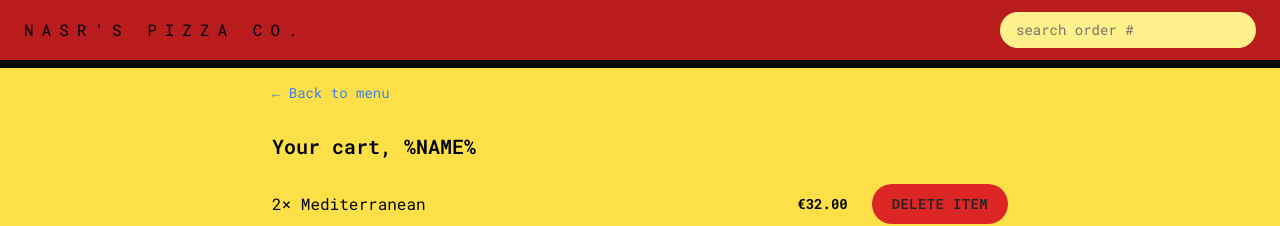
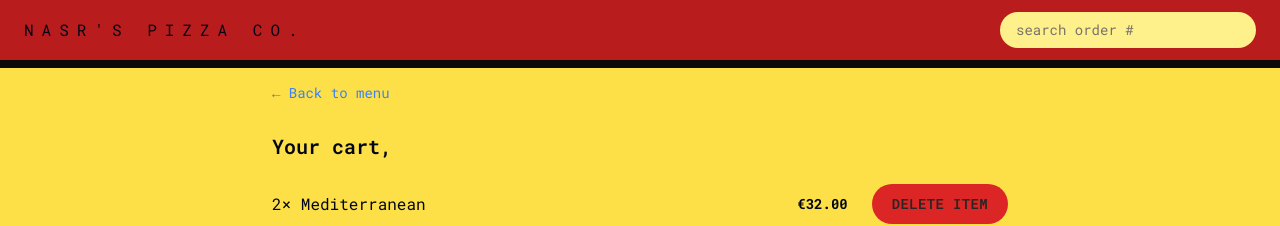
Before and after one commit to hansolo-N/fast-Pizza, a React (Vite) app: page /cart in a window 1280 px wide. Shown: the top 226 px of the page. Built offline with nearby package versions, Linux system fonts and the light colour scheme.

Commit message:
created cartSlice for redux store

```diff
--- a/src/features/cart/Cart.jsx
+++ b/src/features/cart/Cart.jsx
@@ -2,6 +2,7 @@
 import LinkButton from '../ui/LinkButton';
 import Button from '../ui/Button';
 import CartItem from './CartItem'
+import { useSelector } from 'react-redux/es/hooks/useSelector';
 const fakeCart = [
   {
     pizzaId: 12,
@@ -28,12 +29,12 @@ const fakeCart = [
 
 function Cart() {
   const cart = fakeCart;
-
+  const username = useSelector((store)=>store.user.username)
   return (
     <div className='px-4 py-3'>
       <LinkButton to="/menu" className='text-sm text-blue-500 hover:text-blue-700 hover:underline'>&larr; Back to menu</LinkButton>
 
-      <h2 className='mt-7 text-xl font-semibold'>Your cart, %NAME%</h2>
+      <h2 className='mt-7 text-xl font-semibold'>Your cart,{username}</h2>
       <ul className='mt-3 divide-y divide-stone-200 border-b'>
         {fakeCart.map(item=><CartItem item={item} key={item.pizzaId}/>)}
       </ul>
--- /dev/null
+++ b/src/features/cart/cartSlice.js
@@ -0,0 +1,18 @@
+import { createSlice } from "@reduxjs/toolkit"
+
+
+const initialState = {
+cart:[]
+}
+
+const cartSlice = createSlice({
+    name:'cart',
+    initialState: initialState,
+    reducers:{
+
+    }
+})
+
+export default cartSlice.reducer
+
+export {} from cartSlice.actions
--- a/src/features/order/CreateOrder.jsx
+++ b/src/features/order/CreateOrder.jsx
@@ -1,5 +1,6 @@
-import { useState } from "react";
+
 import { Form, redirect, useActionData, useNavigation } from "react-router-dom";
+import { useSelector } from 'react-redux/es/hooks/useSelector';
 import { createOrder } from "../services/apiRestaurant";
 import Button from "../ui/Button";
 
@@ -34,6 +35,7 @@ const fakeCart = [
 ];
 
 function CreateOrder() {
+  const username = useSelector((store)=>store.user.username)
   const navigation = useNavigation()
   const isSubmitting = navigation.state ==='submitting'
 
@@ -51,7 +53,7 @@ function CreateOrder() {
 
         <div className="mb-5 flex gap-2 flex-col sm:flex-row sm:items-center">
           <label className="sm:basis-40 ">First Name</label>
-          <input className="input grow" type="text" name="customer" required />
+          <input className="input grow" type="text" name="customer" defaultValue={username} required />
         </div>
 
         <div className="mb-5 flex gap-2 flex-col sm:flex-row sm:items-center">
--- a/src/features/ui/Home.jsx
+++ b/src/features/ui/Home.jsx
@@ -1,4 +1,3 @@
-import store from '../../store';
 import CreateUser from '../user/CreateUser'
 import { useSelector } from 'react-redux/es/hooks/useSelector';
 import Button from './Button';
```
